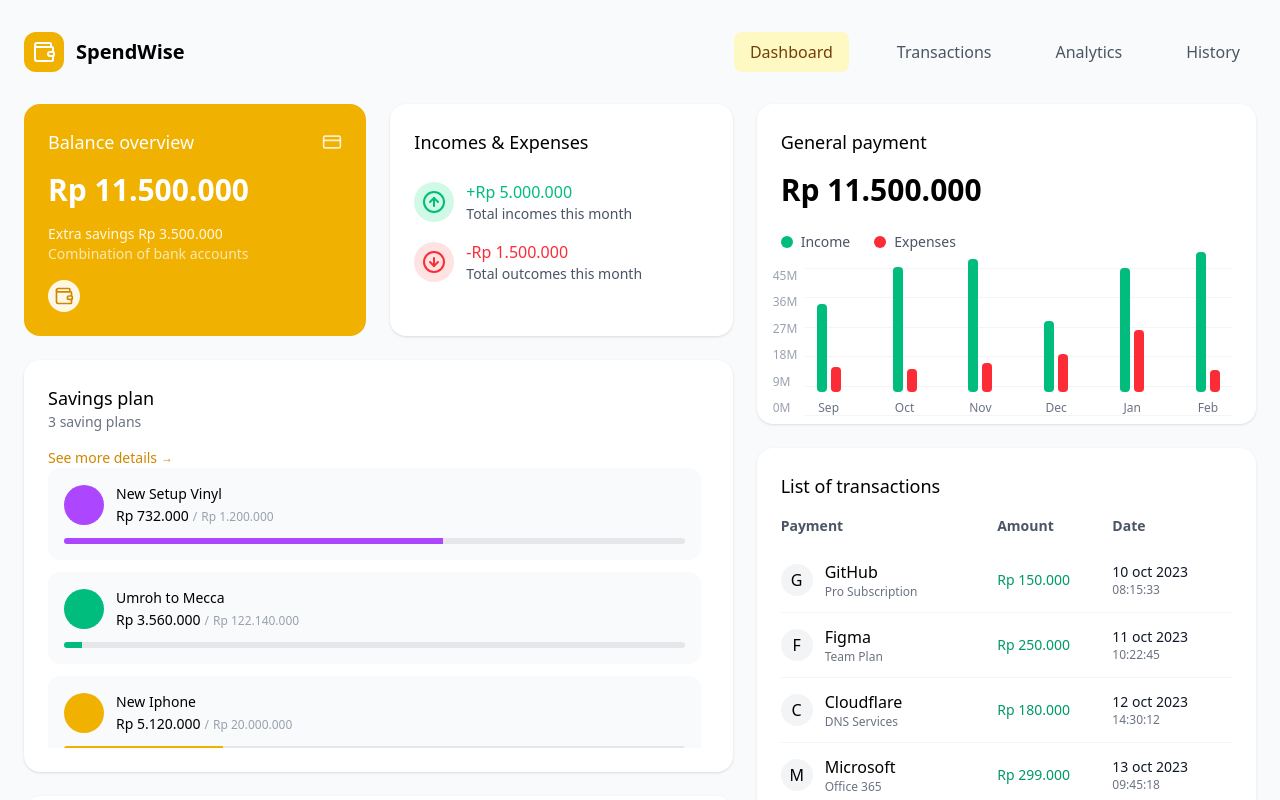
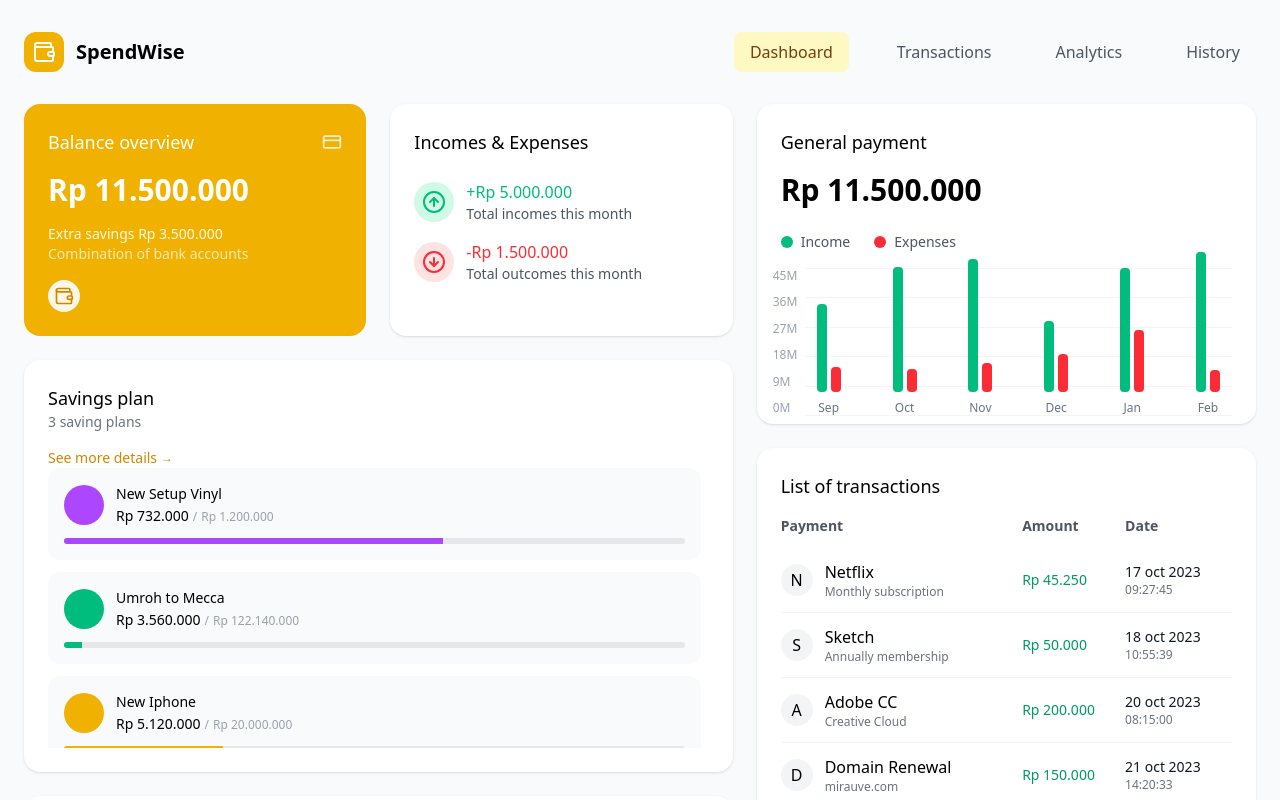
Before and after one commit to kiptr/SpendWise, a React (Vite) app: page / in a window 1280 px wide. Shown: the top 800 px of the page. Built offline with nearby package versions, Linux system fonts and the light colour scheme.

Commit message:
chore: add more mock data to mockTransaction

```diff
--- a/src/data/mock.ts
+++ b/src/data/mock.ts
@@ -136,4 +136,103 @@ export const mockTransactions: Transaction[] = [
     timestamp: "09:45:18",
     type: "expense",
   },
+  {
+    id: "10",
+    payment: "Google Cloud",
+    description: "Cloud Services",
+    amount: 850000,
+    date: "14 oct 2023",
+    timestamp: "16:20:55",
+    type: "expense",
+  },
+  {
+    id: "11",
+    payment: "Spotify",
+    description: "Spotify Premium",
+    amount: 25000,
+    date: "16 oct 2023",
+    timestamp: "21:32:12",
+    type: "expense",
+  },
+  {
+    id: "12",
+    payment: "Netflix",
+    description: "Monthly subscription",
+    amount: 45250,
+    date: "17 oct 2023",
+    timestamp: "09:27:45",
+    type: "expense",
+  },
+  {
+    id: "13",
+    payment: "Sketch",
+    description: "Annually membership",
+    amount: 50000,
+    date: "18 oct 2023",
+    timestamp: "10:55:39",
+    type: "expense",
+  },
+  {
+    id: "14",
+    payment: "Dividend",
+    description: "Stock dividend payment",
+    amount: 750000,
+    date: "20 oct 2023",
+    timestamp: "11:00:00",
+    type: "income",
+  },
+  {
+    id: "15",
+    payment: "Adobe CC",
+    description: "Creative Cloud",
+    amount: 200000,
+    date: "20 oct 2023",
+    timestamp: "08:15:00",
+    type: "expense",
+  },
+  {
+    id: "16",
+    payment: "Domain Renewal",
+    description: "mirauve.com",
+    amount: 150000,
+    date: "21 oct 2023",
+    timestamp: "14:20:33",
+    type: "expense",
+  },
+  {
+    id: "17",
+    payment: "AWS Services",
+    description: "Cloud hosting",
+    amount: 750000,
+    date: "22 oct 2023",
+    timestamp: "11:05:18",
+    type: "expense",
+  },
+  {
+    id: "18",
+    payment: "Digital Ocean",
+    description: "Server hosting",
+    amount: 350000,
+    date: "24 oct 2023",
+    timestamp: "13:15:27",
+    type: "expense",
+  },
+  {
+    id: "19",
+    payment: "Vercel",
+    description: "Pro Plan",
+    amount: 200000,
+    date: "25 oct 2023",
+    timestamp: "17:40:15",
+    type: "expense",
+  },
+  {
+    id: "20",
+    payment: "Side Project",
+    description: "Template sale revenue",
+    amount: 1200000,
+    date: "26 oct 2023",
+    timestamp: "13:45:00",
+    type: "income",
+  },
 ];
```
